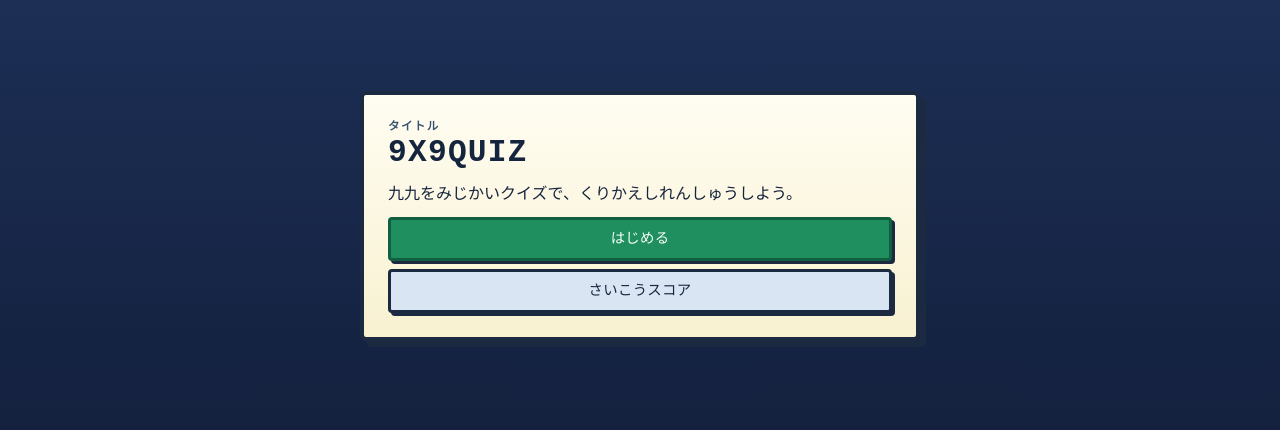
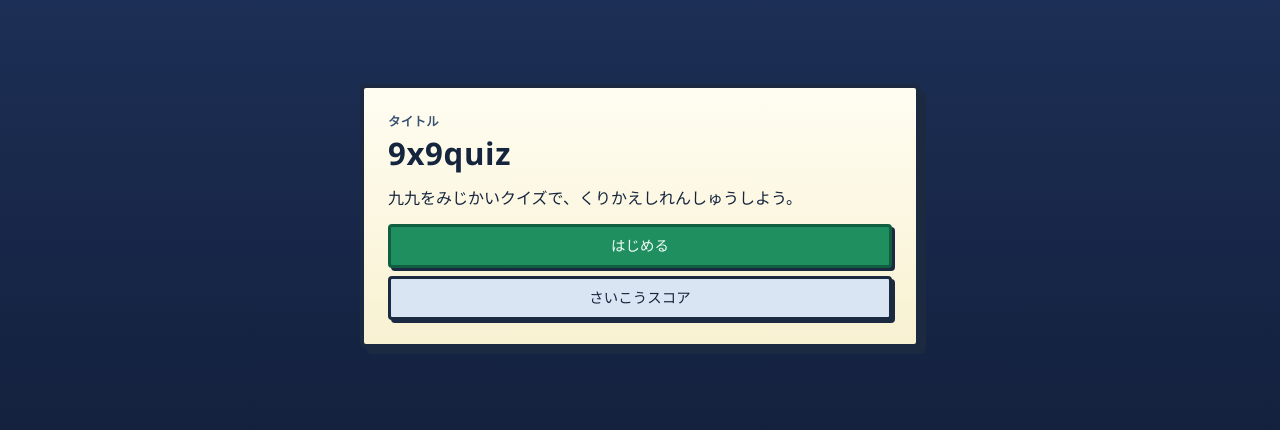
Before and after one commit to nmmkk/9x9quiz, a React (Vite) app: page / in a window 1280 px wide. Shown: the part 184-614 px from the top of the page. Built offline with nearby package versions, Linux system fonts and the light colour scheme.

Commit message:
feat: apply M2-04 localization-aware UI adjustments

```diff
--- a/src/styles/app.css
+++ b/src/styles/app.css
@@ -50,6 +50,32 @@ h3 {
   text-transform: uppercase;
 }
 
+html:lang(ja-JP) .eyebrow,
+html:lang(ja-JP) h1,
+html:lang(ja-JP) h2,
+html:lang(ja-JP) h3 {
+  font-family: var(--font-body);
+  text-transform: none;
+  letter-spacing: 0.02em;
+}
+
+html:lang(ja-JP) .eyebrow {
+  font-size: 0.78rem;
+}
+
+html:lang(ja-JP) p {
+  line-height: 1.6;
+}
+
+html:lang(ja-JP) button {
+  font-family: var(--font-body);
+  letter-spacing: 0.01em;
+}
+
+html:lang(ja-JP) .numeric-button {
+  font-family: var(--font-display);
+}
+
 p {
   margin: 0 0 var(--space-3);
   line-height: 1.45;
@@ -88,6 +114,7 @@ p {
 
 .quiz-header {
   display: flex;
+  flex-wrap: wrap;
   justify-content: space-between;
   align-items: center;
   gap: var(--space-2);
@@ -95,6 +122,10 @@ p {
 
 .quiz-header p {
   margin-bottom: var(--space-2);
+}
+
+.quiz-header p:last-child {
+  margin-left: auto;
 }
 
 .quiz-expression {
@@ -135,6 +166,7 @@ p {
 
 .numeric-action-button {
   background: #e7eef7;
+  font-size: clamp(0.74rem, 2.8vw, 0.9rem);
 }
 
 .numeric-button {
@@ -162,6 +194,12 @@ p {
   background: rgba(248, 251, 255, 0.9);
   padding: var(--space-3);
   margin-top: var(--space-3);
+}
+
+.mode-high-score,
+.result-status,
+.overlay-panel p {
+  overflow-wrap: anywhere;
 }
 
 .overlay-backdrop {
```
Also changed, not shown: 4 other files (tests, documents, lock files or other folders).
